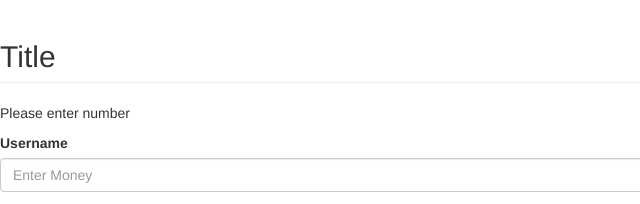
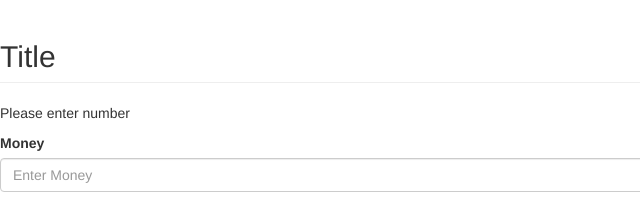
Before and after one commit to congnh226/exercise-trinh, a plain HTML site: page index.html in a window 1280 px wide. Shown: the top 204 px of the page, 0-640 px from the left. Drawn offline with nearby package versions, Linux system fonts and the light colour scheme.

Commit message:
Update index.html

```diff
--- a/index.html
+++ b/index.html
@@ -13,7 +13,7 @@
     <p>Please enter number</p>
     <form method="post" action="/">
         <div class="form-group">
-            <label>Username</label>
+            <label>Money </label>
             <input class="form-control" id="money" name="money" type="text" placeholder="Enter Money" onkeyup="currency()" />
         </div>
         <input class="btn btn-primary" type="submit" name="submit" value="Login" />
```
